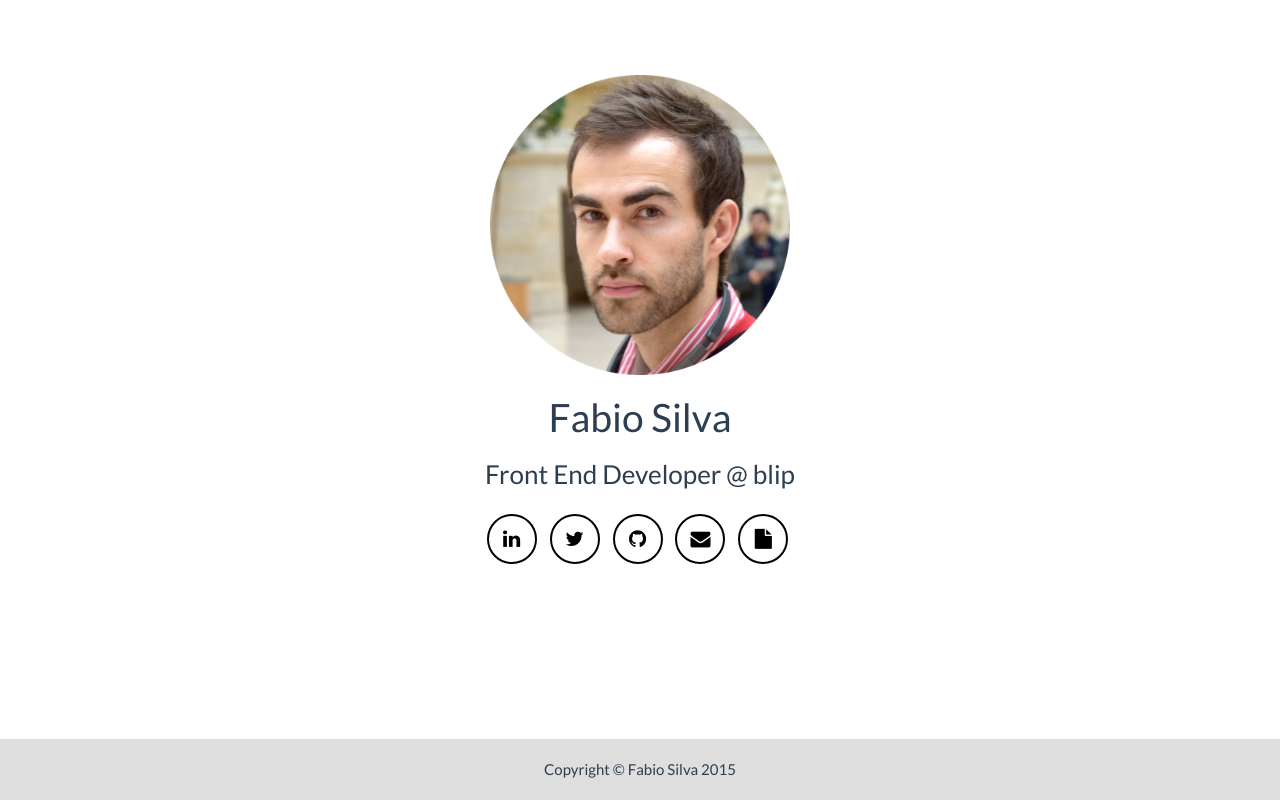
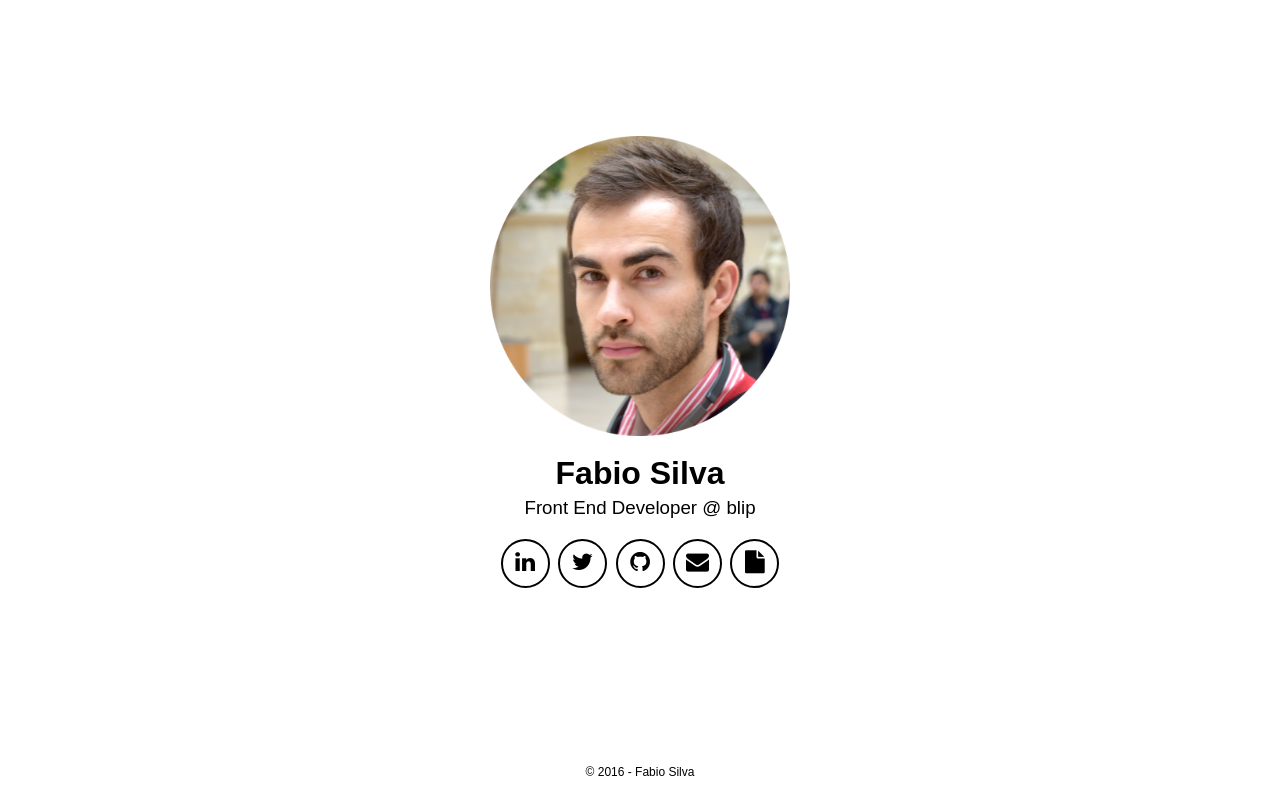
Before and after one commit to fabioscsilva/fabioscsilva.github.io, a plain HTML site: page index.html in a window 1280 px wide. Drawn offline with Linux system fonts and the light colour scheme.

Commit message:
Some adjusts

```diff
--- a/css/main.css
+++ b/css/main.css
@@ -1,93 +1,87 @@
-.center-container {
-    display: -webkit-box;
-    display: -moz-box;
-    display: -ms-flexbox;
-    display: -webkit-flex;
+ html, body {
+    font-family: 'Arial Rounded MT Bold', 'Helvetica Rounded', Arial, sans-serif;
+    height: 100%;
+    margin: 0;
+    padding: 0;
+}
+
+.center-container,
+.footer {
     display: flex;
-    -webkit-box-align: center;
-    -moz-box-align: center;
-    -ms-flex-align: center;
-    -webkit-align-items: center;
     align-items: center;
-    -webkit-box-pack: center;
-    -moz-box-pack: center;
-    -ms-flex-pack: center;
-    -webkit-justify-content: center;
     justify-content: center;
 }
 
-.main {
-    margin: 75px auto;
+.center-container {
+    height: 93%;
+}
+
+.footer {
+    font-size: 12px;
+    height: 7%;
+}
+
+.content {
     text-align: center;
 }
 
-.main .photo {
+.content .photo {
     height: 300px;
-    widows: 300px;
+    width: 300px;
+}
+
+.content .name {
+    font-weight: bold;
+    margin: 15px 0 5px;
+}
+
+.content .job {
+    color: #000;
+    font-weight: normal;
+    margin: 5px 0;
+}
+
+.list {
+    list-style: none;
+    margin: 20px 0;
+    padding: 0;
+}
+
+.list > .item {
+    display: inline-block;
+    padding: 0 2px;
+}
+
+a {
+    text-decoration: none;
+    color: #000;
 }
 
 .btn-social {
+    border-radius: 100%;
+    border: 2px solid #000;
+    color: #000;
     display: inline-block;
-    width: 50px;
-    height: 50px;
-    border: 2px solid #000;
-    border-radius: 100%;
-    text-align: center;
-    font-size: 20px;
-    line-height: 45px;
+    font-size: 23px;
+    height: 45px;
+    line-height: 42px;
+    transition: all .3s ease-in-out;
+    width: 45px;
 }
 
-.btn-outline {
-    margin-top: 15px;
-    border: solid 2px #000;
-    font-size: 20px;
-    color: #000;
-    background: 0 0;
-    transition: all .3s ease-in-out;
-}
-
-.btn-outline:hover, .btn-outline:focus, .btn-outline:active, .btn-outline.active {
+.btn-social:hover,
+.btn-social:focus,
+.btn-social:active,
+.btn-social.active {
     border: solid 2px #000;
     color: #fff;
     background: #000;
 }
 
-.footer {
-    position: absolute;
-    bottom: 0;
-    width: 100%;
-    background-color: #dedede;
-    text-align: center;
-}
-
-.footer .copyright {
-    margin: 20px 0;
-}
-
 @media only screen
 and (max-device-width : 736px) {
-    .main {
-        margin: 25px auto;
-    }
-
-    .main .photo {
+    .content .photo {
         height: 175px;
-        widows: 175px;
-    }
-
-    h1 {
-        font-size: 28px;
-    }
-
-    h3 {
-        margin-top: 0px;
-        font-size: 18px;
-    }
-
-    .btn-social {
-        width: 45px;
-        height: 45px;
-        font-size: 18px;
-        line-height: 40px;
+        width: 175px;
     }
 }
--- a/index.html
+++ b/index.html
@@ -6,52 +6,38 @@
     <meta name="viewport" content="width=device-width, initial-scale=1">
 
     <title>Fabio Silva</title>
-    <link rel="stylesheet" href="css/bootstrap.min.css">
     <link rel="stylesheet" href="font-awesome-4.4.0/css/font-awesome.min.css">
     <link rel="stylesheet" href="css/main.css">
 </head>
 <body>
     <div class="center-container">
-        <div class="container main">
+        <div class="content">
             <img class="photo" src="img/profile.png">
-            <h1>Fabio Silva</h1>
-            <h3>Front End Developer @ blip</h3>
-            <div>
-                <ul class="list-inline">
-                    <li>
-                        <a href="https://pt.linkedin.com/in/fabioscsilva" target="_blank" class="btn-social btn-outline"><i class="fa fa-fw fa-linkedin"></i></a>
+            <h1 class="name">Fabio Silva</h1>
+            <h3 class="job">Front End Developer @ <a href="www.blip.pt">blip</a></h3>
+            <ul class="list">
+                <li class="item">
+                    <a title="Linkedin" href="https://pt.linkedin.com/in/fabioscsilva" target="_blank" class="btn-social btn-outline"><i class="fa fa-fw fa-linkedin"></i></a>
                 </li>
-                    <li>
-                        <a href="https://twitter.com/fabscsilva" target="_blank" class="btn-social btn-outline"><i class="fa fa-fw fa-twitter"></i></a>
+                <li class="item">
+                    <a title="Twitter" href="https://twitter.com/fabscsilva" target="_blank" class="btn-social btn-outline"><i class="fa fa-fw fa-twitter"></i></a>
                 </li>
-                    <li>
-                        <a href="https://github.com/fabioscsilva" target="_blank" class="btn-social btn-outline"><i class="fa fa-fw fa-github"></i></a>
+                <li class="item">
+                    <a title="Github" href="https://github.com/fabioscsilva" target="_blank" class="btn-social btn-outline"><i class="fa fa-fw fa-github"></i></a>
                 </li>
-                    <li>
-                        <a href="mailto:fabioscsilva@gmail.com" class="btn-social btn-outline"><i class="fa fa-fw fa-envelope"></i></a>
+                <li class="item">
+                    <a title="Email" href="mailto:fabioscsilva@gmail.com" class="btn-social btn-outline"><i class="fa fa-fw fa-envelope"></i></a>
                 </li>
-                    <li>
-                        <a href="https://pt.linkedin.com/in/fabioscsilva" target="_blank" class="btn-social btn-outline"><i class="fa fa-fw fa-file"></i></a>
+                <li class="item">
+                    <a title="Curriculum" href="https://pt.linkedin.com/in/fabioscsilva" target="_blank" class="btn-social btn-outline"><i class="fa fa-fw fa-file"></i></a>
                 </li>
-                    <!-- <li>
-                        <a href="https://pt.linkedin.com/in/fabioscsilva" target="_blank" class="btn-social btn-outline"><i class="fa fa-fw fa-facebook"></i></a>
-                    </li>
-                    <li>
-                        <a href="https://pt.linkedin.com/in/fabioscsilva" target="_blank" class="btn-social btn-outline"><i class="fa fa-fw fa-google-plus"></i></a>
-                    </li>
-                    <li>
-                        <a href="https://pt.linkedin.com/in/fabioscsilva" target="_blank" class="btn-social btn-outline"><i class="fa fa-fw fa-dribbble"></i></a>
-                    </li>  -->
             </ul>
         </div>
     </div>
-    </div>
     <footer class="footer">
-        <div class="container">
-            <p class="copyright">
-                Copyright © Fabio Silva 2015
-            </p>
-        </div>
+        <span>
+            © 2016 - Fabio Silva
+        </span>
     </footer>
 </body>
 </html>
```
Lines whose indentation alone changed are shown as unchanged.
